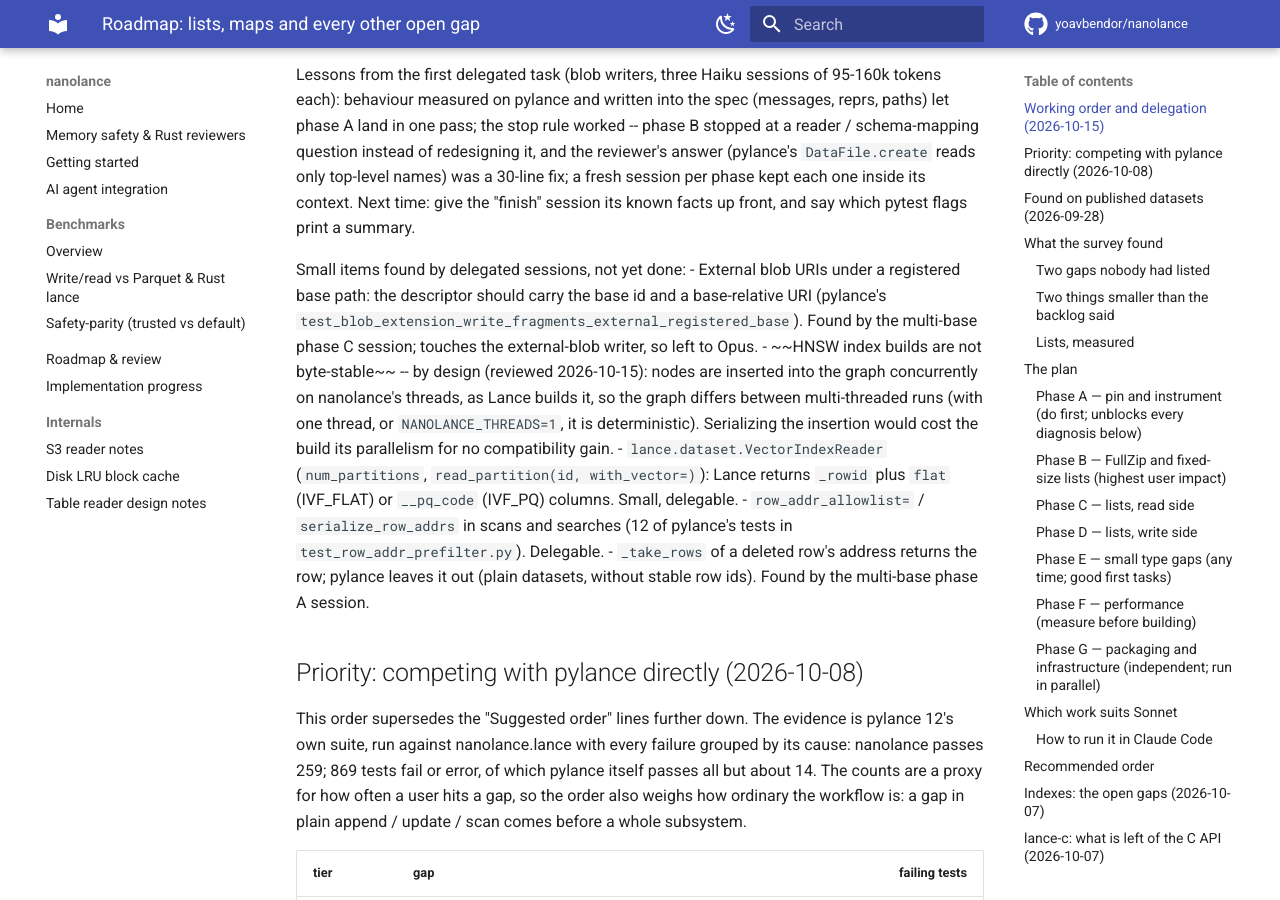
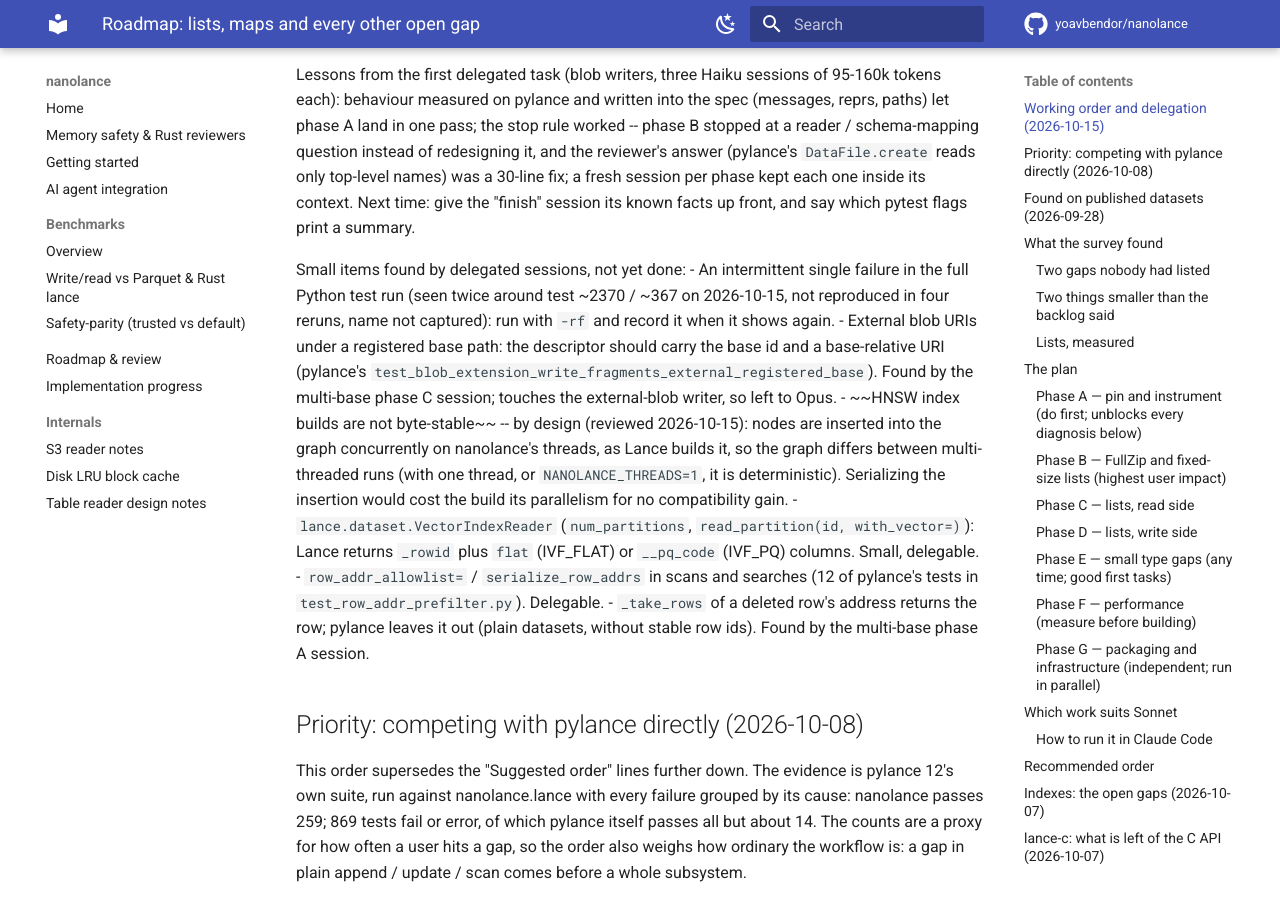
Before and after one commit to yoavbendor/nanolance, an MkDocs documentation site: the page built from docs/ROADMAP.md, in a window 1280 px wide and 900 px high, scrolled down 2141 px. Built offline with MkDocs 1.6.1 and Material for MkDocs 9.7.7, drawn with Linux system fonts in a browser that asks for light colours; comment, search, counter and statistics services are not loaded.

Commit message:
ROADMAP: note the intermittent full-run failure
Co-Authored-By: Claude Opus 5.5 <noreply@anthropic.com>
Claude-Session: https://claude.ai/code/session_014PGy9PK68gHvyR8T1r5ueY

```diff
--- a/docs/ROADMAP.md
+++ b/docs/ROADMAP.md
@@ -46,6 +46,7 @@ was a 30-line fix; a fresh session per phase kept each one inside its context. N
 "finish" session its known facts up front, and say which pytest flags print a summary.
 
 Small items found by delegated sessions, not yet done:
+- An intermittent single failure in the full Python test run (seen twice around test ~2370 / ~367 on 2026-10-15, not reproduced in four reruns, name not captured): run with `-rf` and record it when it shows again.
 - External blob URIs under a registered base path: the descriptor should carry the base id and a
   base-relative URI (pylance's `test_blob_extension_write_fragments_external_registered_base`).
   Found by the multi-base phase C session; touches the external-blob writer, so left to Opus.
```
